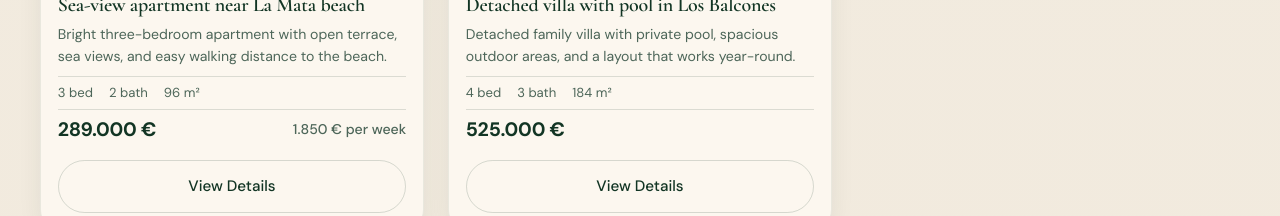
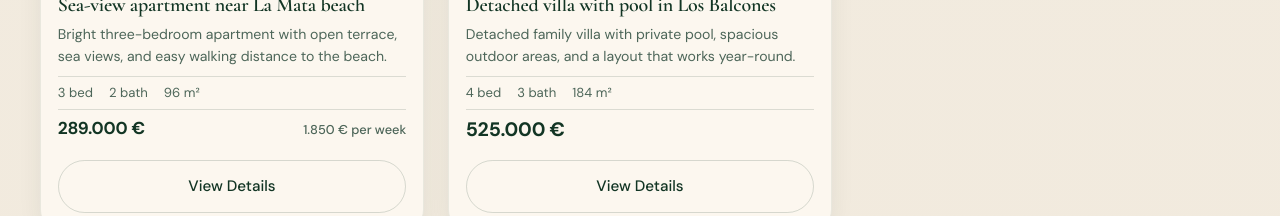
Before and after one commit to Fallka0/verdant-realty, a Next.js app: page / in a window 1280 px wide. Shown: the part 2700-2916 px from the top of the page. Built offline with nearby package versions, Linux system fonts and the light colour scheme; no server answers.

Commit message:
style: reduce dual price emphasis

```diff
--- a/app/globals.css
+++ b/app/globals.css
@@ -1453,6 +1453,8 @@ textarea {
 
 .price-line-dual {
   justify-content: space-between;
+  align-items: baseline;
+  gap: 0.8rem;
 }
 
 .price-tag {
@@ -1479,6 +1481,11 @@ textarea {
 .price-line-dual .price-tag:first-child {
   flex: 0 1 auto;
   min-width: 0;
+  font-size: 1.08rem;
+}
+
+.price-line-dual .rent-price-inline {
+  font-size: 0.8rem;
 }
 
 .rent-price-tag-placeholder {
```
